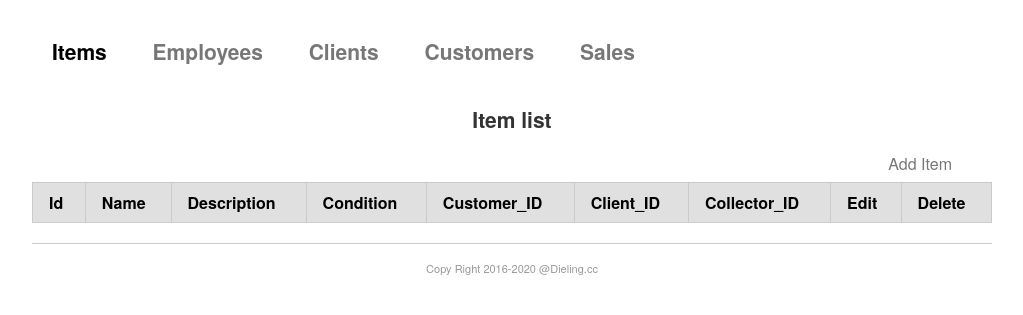
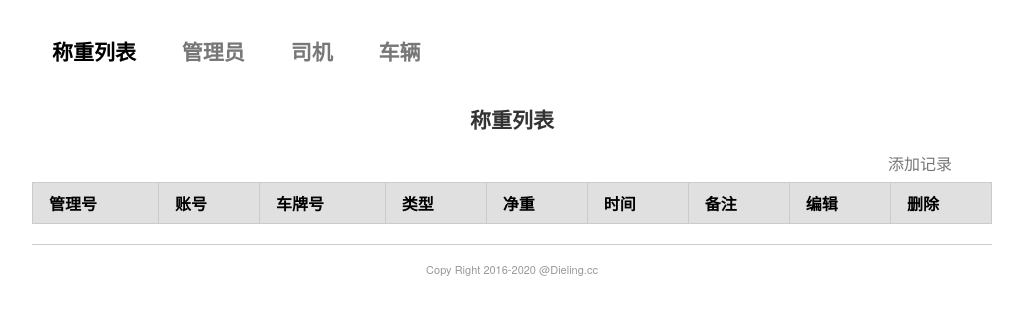
Before and after one commit to souno-git/Intell-wei, a PHP site: page /home.php in a window 1280 px wide. Shown: the part 68-383 px from the top of the page, without its empty margins (128-1151 px from the left). Run offline with PHP 8.4, Linux system fonts and the light colour scheme; the visitor is signed in with stand-in values (Sample User, id 1); data that the repository does not hold is empty.

Commit message:
完成记录添加功能！

```diff
--- a/home.php
+++ b/home.php
@@ -26,60 +26,52 @@
     <div class="pure-menu pure-menu-open pure-menu-horizontal">
 
         <ul>
-            <h2>     <li class="pure-menu-selected"><a href="home.php">Items</a></li>
-                <li><a href="employee.php">Employees</a></li>
-                <li><a href="client.php">Clients</a></li>
-                <li><a href="customer.php">Customers</a></li>
-                <li><a href="sale.php">Sales</a></li>
+            <h2>     <li class="pure-menu-selected"><a href="home.php">称重列表</a></li>
+                <li><a href="employee.php">管理员</a></li>
+                <li><a href="client.php">司机</a></li>
+                <li><a href="customer.php">车辆</a></li>
             </h2>
         </ul>
     </div>
-    <h2 align="center">Item list</h2>
+    <h2 align="center">称重列表</h2>
     <nav class="float-right">
         <div class="pure-menu pure-menu-open pure-menu-horizontal">
             <ul>
-                <li><a href="add_item.php">Add Item</a></li>
+                <li><a href="add_manage.php">添加记录</a></li>
             </ul>
         </div>
     </nav>
     <table class="pure-table pure-table-bordered">
         <thead>
         <tr>
-            <th>Id</th>
-            <th>Name</th>
-            <th>Description</th>
-            <th>Condition</th>
-            <th>Customer_ID</th>
-            <th>Client_ID</th>
-            <th>Collector_ID</th>
-            <th>Edit</th>
-            <th>Delete</th>
+            <th>管理号</th>
+            <th>账号</th>
+            <th>车牌号</th>
+            <th>类型</th>
+            <th>净重</th>
+            <th>时间</th>
+            <th>备注</th>
+            <th>编辑</th>
+            <th>删除</th>
         </tr>
         </thead>
 
         <tbody>
         <?php
         include "connect.inc.php";
-        $queryitem = mysql_query("Select * from item");
+        $queryitem = mysql_query("Select * from manage");
         while($row = mysql_fetch_array($queryitem))
         {
             echo "<tr>";
-            echo '<td align="center"><a href="item.php?id='. $row['item_id'] .'">'. $row['item_id'] . "</a></td>";
-            echo '<td align="center">'. $row['name'] . "</td>";
-            echo '<td align="center">'. $row['description'] . "</td>";
-            echo '<td align="center">'. $row['condition'] . "</td>";
-            if ($row['customer_id'] == NULL)
-            {
-                echo '<td align="center">'. 'Not yet sold' . "</td>";
-            }
-            else
-            {
-                echo '<td align="center"><a href="person.php?id='. $row['customer_id'] .'">'. $row['customer_id'] . "</a></td>";
-            }
-            echo '<td align="center"><a href="person.php?id='. $row['client_id'] .'">'. $row['client_id'] . "</a></td>";
-            echo '<td align="center"><a href="person.php?id='. $row['collector_id'] .'">'. $row['collector_id'] . "</a></td>";
-            echo '<td align="center"> <a href="edit_item.php?id='. $row['item_id'] .'"> edit </a> </td>';
-            echo '<td align="center"> <a href="delete_item.php?id='. $row['item_id'] .'"> delete </a></td>';
+            echo '<td align="center"><a href="item.php?id='. $row['manage_id'] .'">'. $row['manage_id'] . "</a></td>";
+            echo '<td align="center">'. $row['user_id'] . "</td>";
+            echo '<td align="center">'. $row['carnum'] . "</td>";
+            echo '<td align="center">'. $row['kind'] . "</td>";
+            echo '<td align="center">'. $row['weight'] . "</td>";
+            echo '<td align="center">'. $row['time'] . "</td>";
+            echo '<td align="center">'. $row['remarks'] . "</td>";
+            echo '<td align="center"> <a href="edit_item.php?id='. $row['manage_id'] .'"> 编辑 </a> </td>';
+            echo '<td align="center"> <a href="delete_item.php?id='. $row['manage_id'] .'"> 删除 </a></td>';
             echo "</tr>";
         }
         ?>
```
Also changed, not shown: add_manage.php (added, +89 -0 lines), addmanage.php (added, +53 -0 lines).
